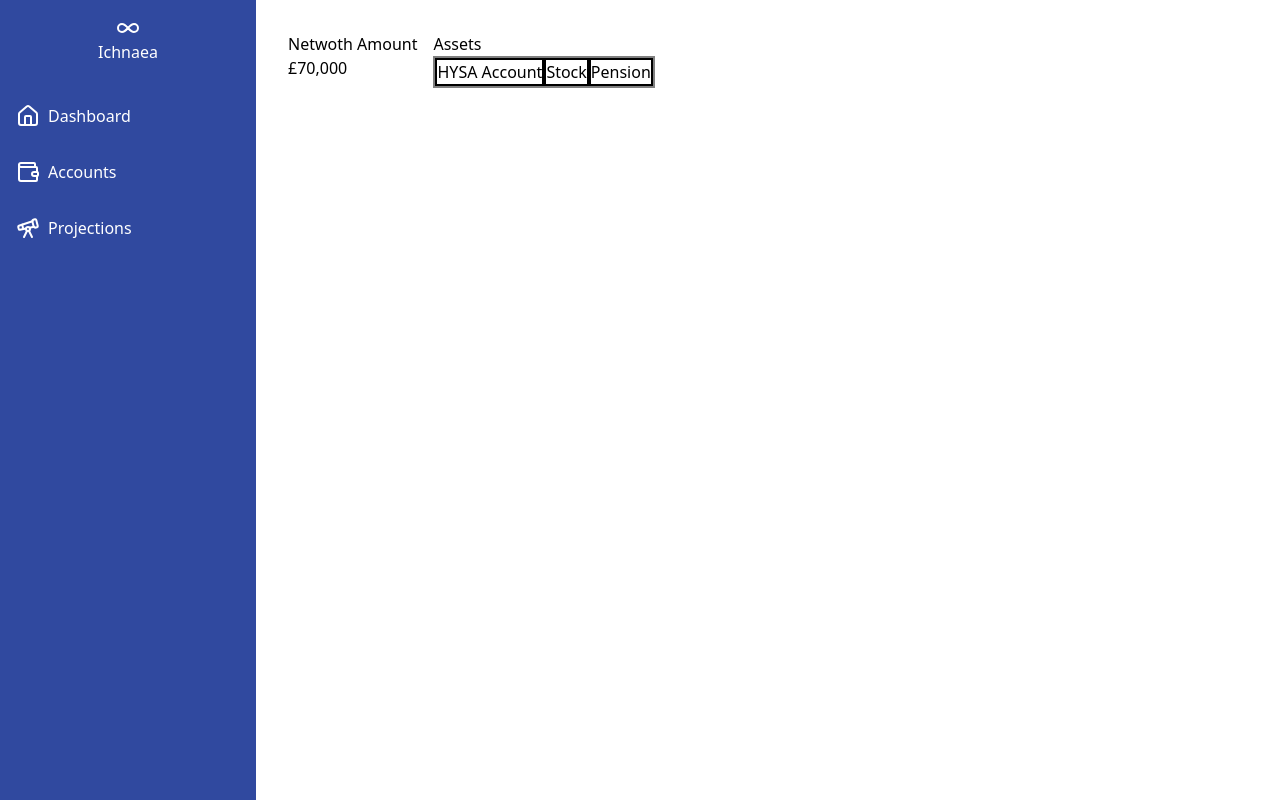
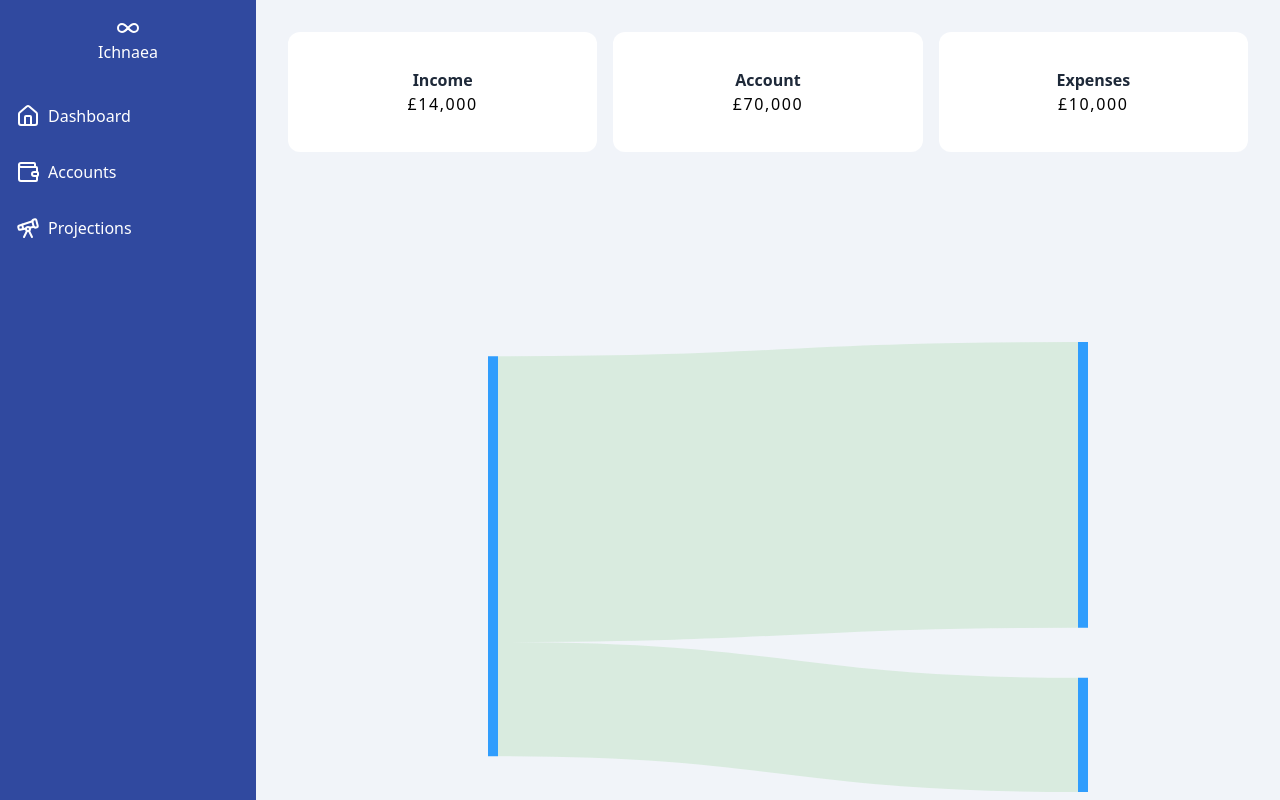
Before and after one commit to JSOClarke/ichnaea-main, a React (Vite) app: page / in a window 1280 px wide. Built offline with nearby package versions, Linux system fonts and the light colour scheme.

Commit message:
DashBoard worked on not finished. ChartData Needs to be refactored or extended if cashflow sankey diagram is needed

```diff
--- a/src/ProjectionsContext.tsx
+++ b/src/ProjectionsContext.tsx
@@ -29,7 +29,8 @@ export const ProjectionsProvider = ({ children }: { children: ReactNode }) => {
   const { incomes } = useIncomeContext();
 
   const [userYOB] = useState<number>(2000);
-  const retirementAge = 67;
+  const retirementAge = 85;
+  const deathAge = 85;
   const currentYear = 2025;
   const retirementAgeProjection = userYOB + retirementAge - currentYear;
 
@@ -53,6 +54,13 @@ export const ProjectionsProvider = ({ children }: { children: ReactNode }) => {
       year: 2067,
       label: "Retirement Age",
       color: "orange",
+      strokeColor: "white",
+      radius: 12,
+    },
+    {
+      year: 2085,
+      label: "Death Age",
+      color: "black",
       strokeColor: "white",
       radius: 12,
     },
--- /dev/null
+++ b/src/components/SankeyDiagram/SankeyData.ts
@@ -0,0 +1,18 @@
+import { useProjectionsContext } from "../../ProjectionsContext";
+
+const { chartData } = useProjectionsContext();
+
+export const SankeyData = {
+  nodes: [
+    { name: "Salary" }, // index 0
+    { name: "Passive Income" }, // index 1
+    { name: "Expenses" }, // index 2
+    { name: "Savings" }, // index 3
+    { name: "Rent" }, // index 4
+    { name: "Bills" }, // index 5
+    { name: "Food" }, // index 6
+    { name: "Pension" }, // index 7
+    { name: "ISA" }, // index 8
+  ],
+  links: [{ source: 0, target: 2, value: 1000 }],
+};
--- /dev/null
+++ b/src/components/SankeyDiagram/UniversalSankeyDiagram.tsx
@@ -0,0 +1,63 @@
+import { Sankey, Tooltip } from "recharts";
+import { useProjectionsContext } from "../../ProjectionsContext";
+import { useState } from "react";
+import type { ChartData } from "../../../types/types";
+// import { SankeyData } from "./SankeyData";
+
+export default function UniversalSankeyDiagram() {
+  const { chartData } = useProjectionsContext();
+
+  const [selectedYear, setSelectedYear] = useState();
+
+  function findYearData(year: number) {
+    if (chartData) {
+      return chartData.find((yearData) => yearData.year === year);
+    }
+  }
+
+  const rawData: ChartData = findYearData(2026);
+  const expenses = rawData.totalExpenses;
+  const excessCash = rawData.totalIncome - rawData.totalExpenses;
+  const funding = rawData.chartAccounts.reduce((curr, acc) => {
+    return curr + acc.fundedAnnualContribution;
+  }, 0);
+
+  const SankeyData = {
+    nodes: [
+      { name: "Income" }, // index 0
+      { name: "Passive Income" }, // index 1
+      { name: "Expenses" }, // index 2
+      { name: "Savings" }, // index 3
+      { name: "Rent" }, // index 4
+      { name: "Bills" }, // index 5
+      { name: "Food" }, // index 6
+      { name: "Pension" }, // index 7
+      { name: "ISA" }, // index 8
+      { name: "SSISA" }, //index 9
+    ],
+    links: [
+      { source: 0, target: 2, value: expenses },
+      { source: 0, target: 3, value: funding },
+    ],
+  };
+
+  return (
+    <div>
+      <Sankey
+        width={1000}
+        height={1000}
+        data={SankeyData}
+        nodePadding={50}
+        margin={{
+          left: 200,
+          right: 200,
+          top: 100,
+          bottom: 100,
+        }}
+        link={{ stroke: "#77c878" }}
+      >
+        <Tooltip />
+      </Sankey>
+    </div>
+  );
+}
--- /dev/null
+++ b/src/components/UniversalPieChart.tsx
@@ -0,0 +1,82 @@
+import { PieChart, Pie } from "recharts";
+
+export default function UniversalPieChart() {
+  const data01 = [
+    {
+      name: "Group A",
+      value: 400,
+    },
+    {
+      name: "Group B",
+      value: 300,
+    },
+    {
+      name: "Group C",
+      value: 300,
+    },
+    {
+      name: "Group D",
+      value: 200,
+    },
+    {
+      name: "Group E",
+      value: 278,
+    },
+    {
+      name: "Group F",
+      value: 189,
+    },
+  ];
+  const data02 = [
+    {
+      name: "Group A",
+      value: 2400,
+    },
+    {
+      name: "Group B",
+      value: 4567,
+    },
+    {
+      name: "Group C",
+      value: 1398,
+    },
+    {
+      name: "Group D",
+      value: 9800,
+    },
+    {
+      name: "Group E",
+      value: 3908,
+    },
+    {
+      name: "Group F",
+      value: 4800,
+    },
+  ];
+  return (
+    <div className="flex bg-white">
+      <PieChart width={730} height={250}>
+        <Pie
+          data={data01}
+          dataKey="value"
+          nameKey="name"
+          cx="50%"
+          cy="50%"
+          outerRadius={50}
+          fill="#8884d8"
+        />
+        <Pie
+          data={data02}
+          dataKey="value"
+          nameKey="name"
+          cx="50%"
+          cy="50%"
+          innerRadius={60}
+          outerRadius={80}
+          fill="#82ca9d"
+          label
+        />
+      </PieChart>
+    </div>
+  );
+}
--- /dev/null
+++ b/src/components/dashboard/AccountWidget.tsx
@@ -0,0 +1,11 @@
+import { useAccountContext } from "../../AccountsContext";
+import UniversalWidget from "./UniversalWidget";
+
+export default function AccountWidget() {
+  const { accounts } = useAccountContext();
+
+  const totalAccount = accounts.reduce((curr, acc) => {
+    return curr + acc.amount;
+  }, 0);
+  return <UniversalWidget title="Account" value={totalAccount} />;
+}
--- /dev/null
+++ b/src/components/dashboard/ExpensesWidget.tsx
@@ -0,0 +1,12 @@
+import { useExpensesContext } from "../../ExpensesContext";
+import UniversalWidget from "./UniversalWidget";
+
+export default function ExpensesWidget() {
+  const { expenses } = useExpensesContext();
+
+  const totalExpenses = expenses.reduce((curr, source) => {
+    return curr + source.amount;
+  }, 0);
+
+  return <UniversalWidget title="Expenses" value={totalExpenses} />;
+}
--- /dev/null
+++ b/src/components/dashboard/IncomeWidget.tsx
@@ -0,0 +1,22 @@
+import { useIncomeContext } from "../../IncomeContext";
+import { useProjectionsContext } from "../../ProjectionsContext";
+import UniversalWidget from "./UniversalWidget";
+
+export default function IncomeWidget() {
+  const { incomes } = useIncomeContext();
+  const { chartData } = useProjectionsContext();
+
+  const todayDate = new Date();
+  console.log(todayDate);
+  const todayYear = todayDate.getFullYear();
+  console.log(todayYear);
+  console.log(chartData[0]);
+  const yearIncome = chartData.find((i) => i.year === todayDate);
+
+  console.log("yearIncome", yearIncome);
+  const totalIncomes = incomes.reduce((curr, source) => {
+    return curr + source.amount;
+  }, 0);
+
+  return <UniversalWidget title="Income" value={chartData[0].totalIncome} />;
+}
--- /dev/null
+++ b/src/components/dashboard/UniversalWidget.tsx
@@ -0,0 +1,17 @@
+interface UniversalWidgetProps {
+  title: string;
+  value: number;
+}
+
+export default function UniversalWidget({
+  title,
+  value,
+}: UniversalWidgetProps) {
+  return (
+    <div className="main-container bg-white rounded-xl flex-1 h-30 flex flex-col items-center justify-center">
+      <div className="title-container font-bold text-gray-800">{title}</div>
+      <div className="details-container  tracking-widest">{`£${value.toLocaleString()}`}</div>
+      <div className="value-container"></div>
+    </div>
+  );
+}
--- a/src/pages/Dashboard.tsx
+++ b/src/pages/Dashboard.tsx
@@ -1,13 +1,25 @@
 import NetWorthWidget from "../components/dashboard/NetWorthWidget";
 import AssetsWidget from "../components/dashboard/AssetsWidget";
-
+import UniversalWidget from "../components/dashboard/UniversalWidget";
+import IncomeWidget from "../components/dashboard/IncomeWidget";
+import AccountWidget from "../components/dashboard/AccountWidget";
+import ExpensesWidget from "../components/dashboard/ExpensesWidget";
+import UniversalPieChart from "../components/UniversalPieChart";
+import UniversalSankeyDiagram from "../components/SankeyDiagram/UniversalSankeyDiagram";
 export default function Dashboard() {
   return (
     <>
-      <div className="p-4 md:p-8">
-        <div className="flex flex-col md:flex-row gap-4">
-          <NetWorthWidget />
-          <AssetsWidget />
+      <div className="page-container flex flex-col w-full h-full bg-[#f1f4f9] p-4 md:p-8 ">
+        <div className="flex gap-4 content-header-contiainer w-full">
+          <IncomeWidget />
+          <AccountWidget />
+          <ExpensesWidget />
+          {/* <NetWorthWidget />
+          <AssetsWidget /> */}
+        </div>
+        <div className="content-container mt-10">
+          {/* <UniversalPieChart /> */}
+          <UniversalSankeyDiagram />
         </div>
       </div>
     </>
```
